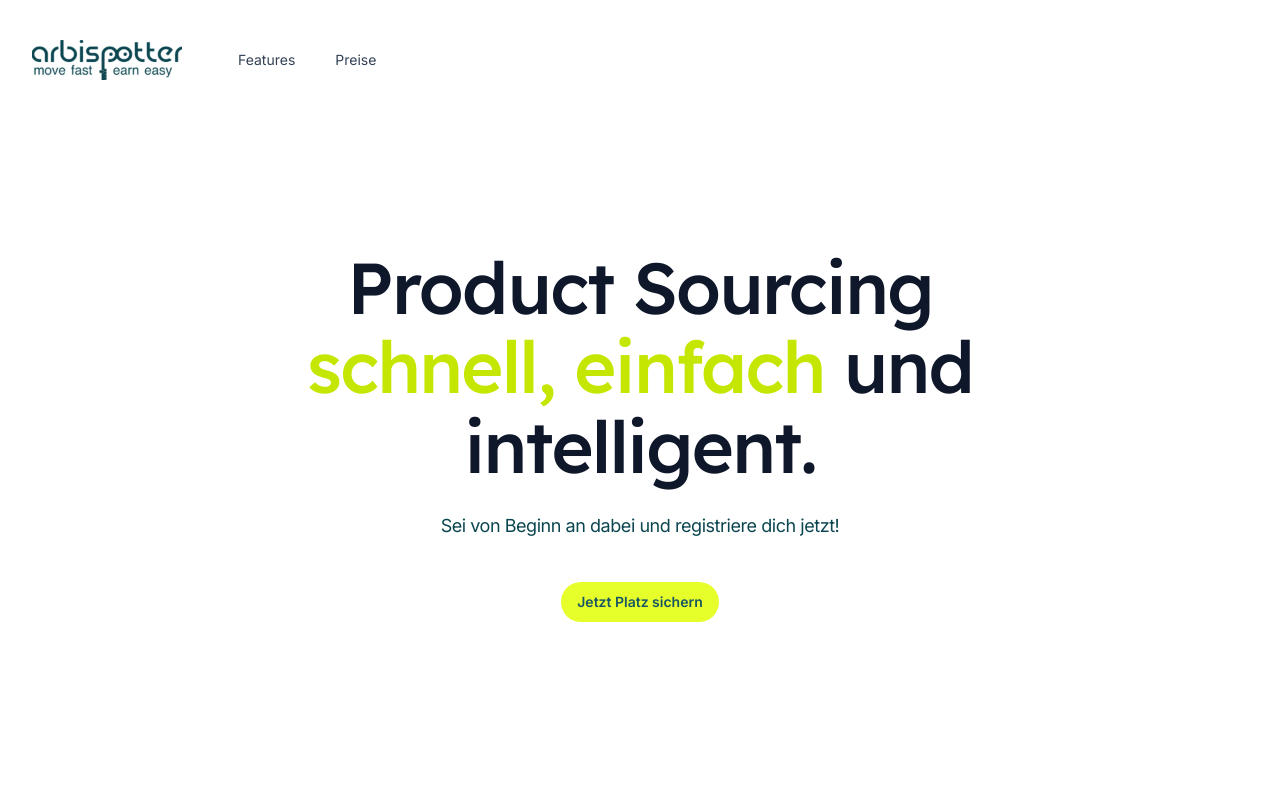
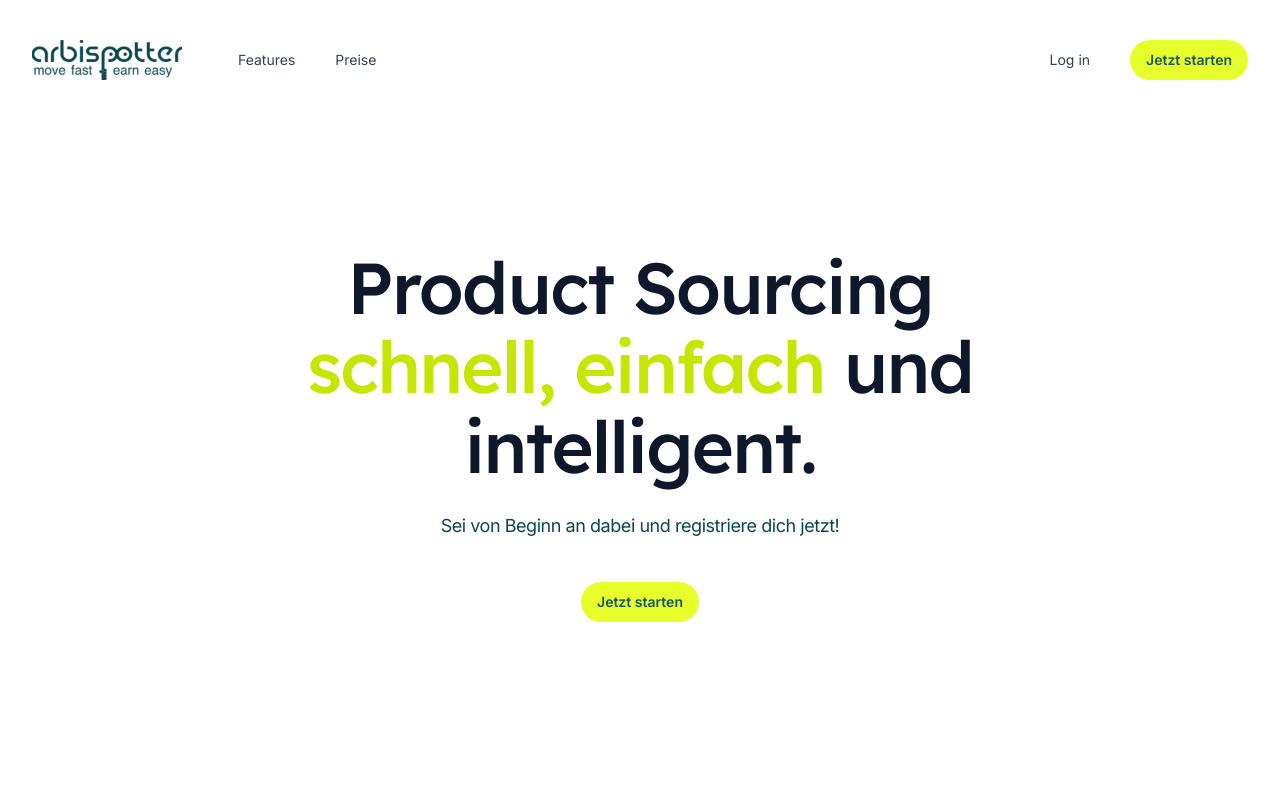
Before and after one commit to MaxLiebsch/fe-arbitrage-lp, a Next.js app: page / in a window 1280 px wide. Shown: the top 800 px of the page. Built offline with nearby package versions, Linux system fonts and the light colour scheme.

Commit message:
fix: make login signup button available

```diff
--- a/next.config.js
+++ b/next.config.js
@@ -1,4 +1,28 @@
 /** @type {import('next').NextConfig} */
-const nextConfig = {}
+
+const env = process.env.NODE_ENV
+const environment = process.env.ENVIRONMENT
+let containerName =
+  environment === 'STAGING' ? 'staging-staging-1' : 'live-live-1'
+let port = environment === 'STAGING' ? 3000 : 4000
+
+let APP_URL
+
+if (env == 'development') {
+  APP_URL = `http://localhost:${port}`
+} else if (env == 'production') {
+  APP_URL = `http://${containerName}:${port}`
+}
+
+const nextConfig = {
+  async rewrites() {
+    return [
+      {
+        source: '/app/:path*',
+        destination: `${APP_URL}/app/:path*`,
+      },
+    ]
+  },
+}
 
 module.exports = nextConfig
--- a/src/app/(auth)/login/page.tsx
+++ b/src/app/(auth)/login/page.tsx
@@ -12,7 +12,7 @@ export const metadata: Metadata = {
 }
 
 export default function Login() {
-  redirect('/waiting-list')
+  redirect('/app/auth/login')
   return (
     <SlimLayout>
       <div className="flex">
--- a/src/app/(auth)/register/page.tsx
+++ b/src/app/(auth)/register/page.tsx
@@ -12,7 +12,7 @@ export const metadata: Metadata = {
 }
 
 export default function Register() {
-  redirect('/waiting-list');
+  redirect('/app/auth/signup');
   return (
     <SlimLayout>
       <div className="flex">
@@ -26,10 +26,10 @@ export default function Register() {
       <p className="mt-2 text-sm text-gray-700">
         Already registered?{' '}
         <Link
-          href="/login"
+          href="/app/auth/signin"
           className="font-medium text-blue-600 hover:underline"
         >
-          Sign in
+          Log in
         </Link>{' '}
         to your account.
       </p>
--- a/src/components/Header.tsx
+++ b/src/components/Header.tsx
@@ -89,7 +89,7 @@ function MobileNavigation() {
             {/* <MobileNavLink href="#testimonials">Testimonials</MobileNavLink> */}
             <MobileNavLink href="#pricing">Preise</MobileNavLink>
             {/* <hr className="m-2 border-slate-300/40" /> */}
-            {/* <MobileNavLink href="/login">Sign in</MobileNavLink> */}
+            <MobileNavLink href="/app/auth/signin">Log in</MobileNavLink>
           </Popover.Panel>
         </Transition.Child>
       </Transition.Root>
@@ -113,14 +113,14 @@ export function Header() {
             </div>
           </div>
           <div className="flex items-center gap-x-5 md:gap-x-8">
-            {/* <div className="hidden md:block">
-              <NavLink href="/login">Sign in</NavLink>
+            <div className="hidden md:block">
+              <NavLink href="/app/auth/signin">Log in</NavLink>
             </div>
-            <Button href="/register" color="blue">
+            <Button href="/app/auth/signup" color="blue">
               <span>
-                Get started <span className="hidden lg:inline">today</span>
+                Jetzt <span className="hidden lg:inline">starten</span>
               </span>
-            </Button> */}
+            </Button>
             <div className="-mr-1 md:hidden">
               <MobileNavigation />
             </div>
--- a/src/components/Hero.tsx
+++ b/src/components/Hero.tsx
@@ -31,7 +31,7 @@ export function Hero() {
         Sei von Beginn an dabei und registriere dich jetzt!
       </p>
       <div className="mt-10 flex justify-center gap-x-6">
-        <Button href="/register">Jetzt Platz sichern</Button>
+        <Button href="/register">Jetzt starten</Button>
         {/* <Button
           href="https://www.youtube.com/watch?v=dQw4w9WgXcQ"
           variant="outline"
```
Also changed, not shown: src/app/not-found.tsx (line endings or trailing spaces), 1 other file (tests, documents, lock files or other folders).
